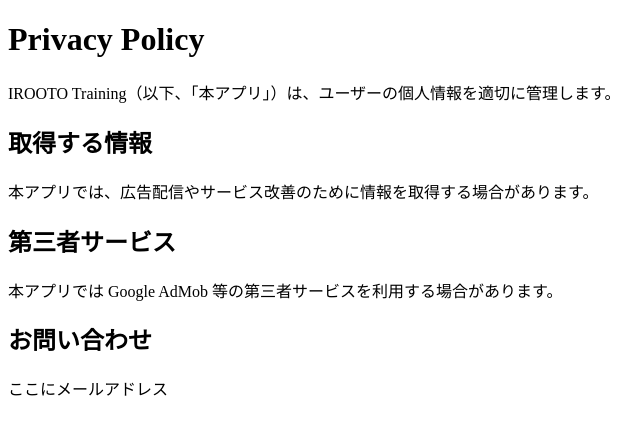
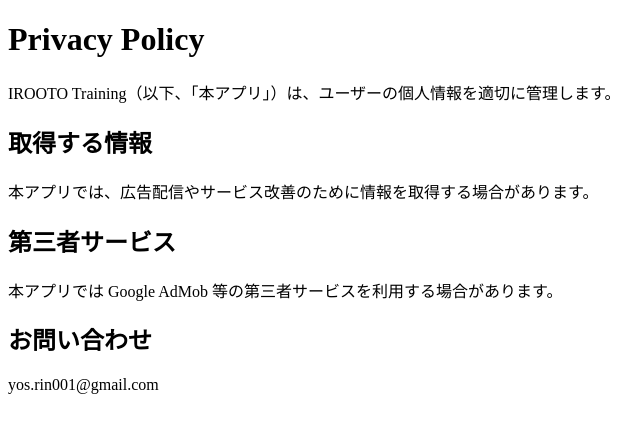
Before and after one commit to sig-factory/sig-factory-apps, a plain HTML site: page privacy-policy/index.html in a window 1280 px wide. Shown: the full height of the page, 0-640 px from the left. Drawn offline with Linux system fonts and the light colour scheme.

Commit message:
Update index.html

```diff
--- a/privacy-policy/index.html
+++ b/privacy-policy/index.html
@@ -17,7 +17,7 @@
   <p>本アプリでは Google AdMob 等の第三者サービスを利用する場合があります。</p>
 
   <h2>お問い合わせ</h2>
-  <p>ここにメールアドレス</p>
+  <p>yos.rin001@gmail.com</p>
 
 </body>
 </html>
```
